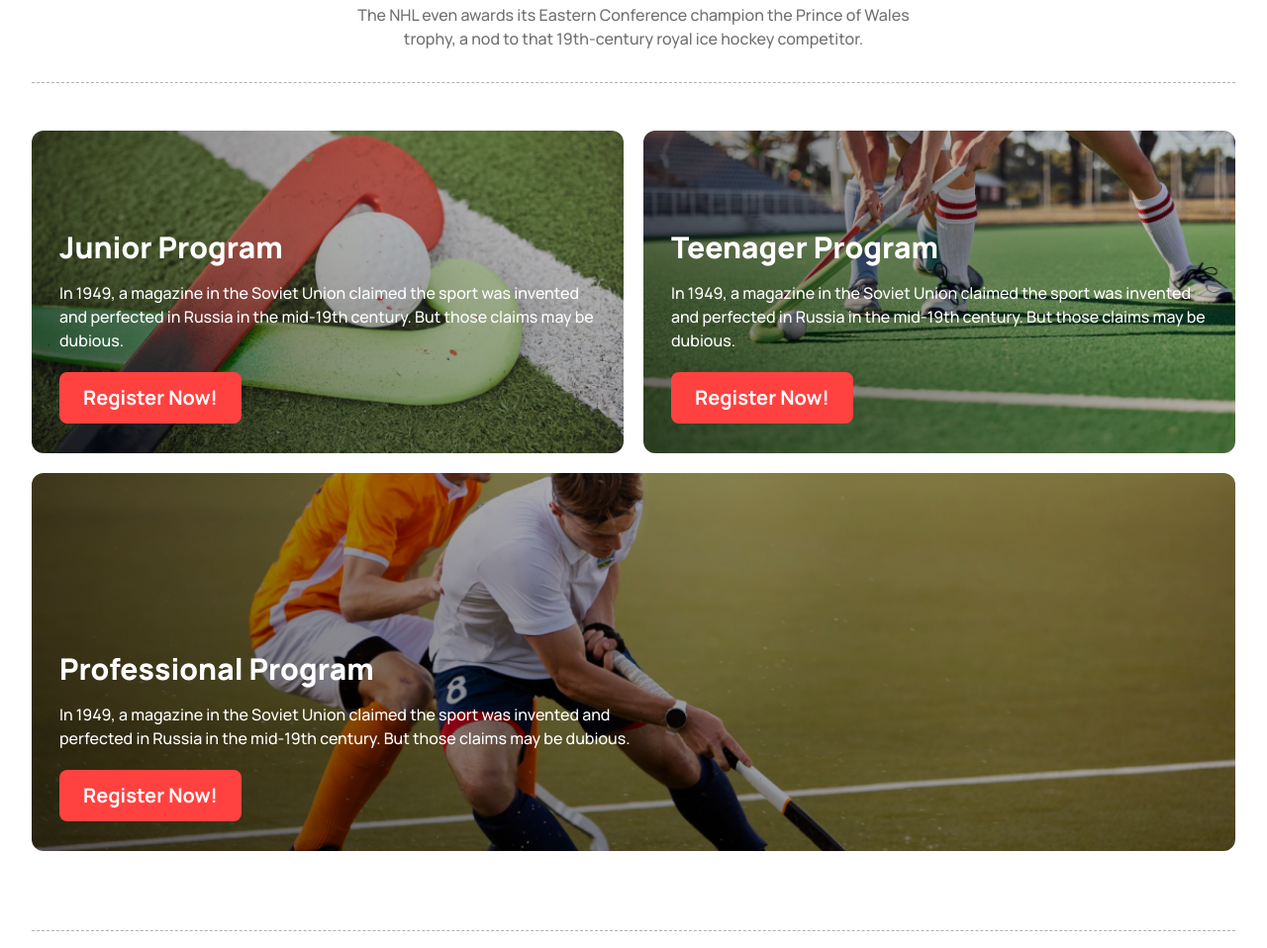
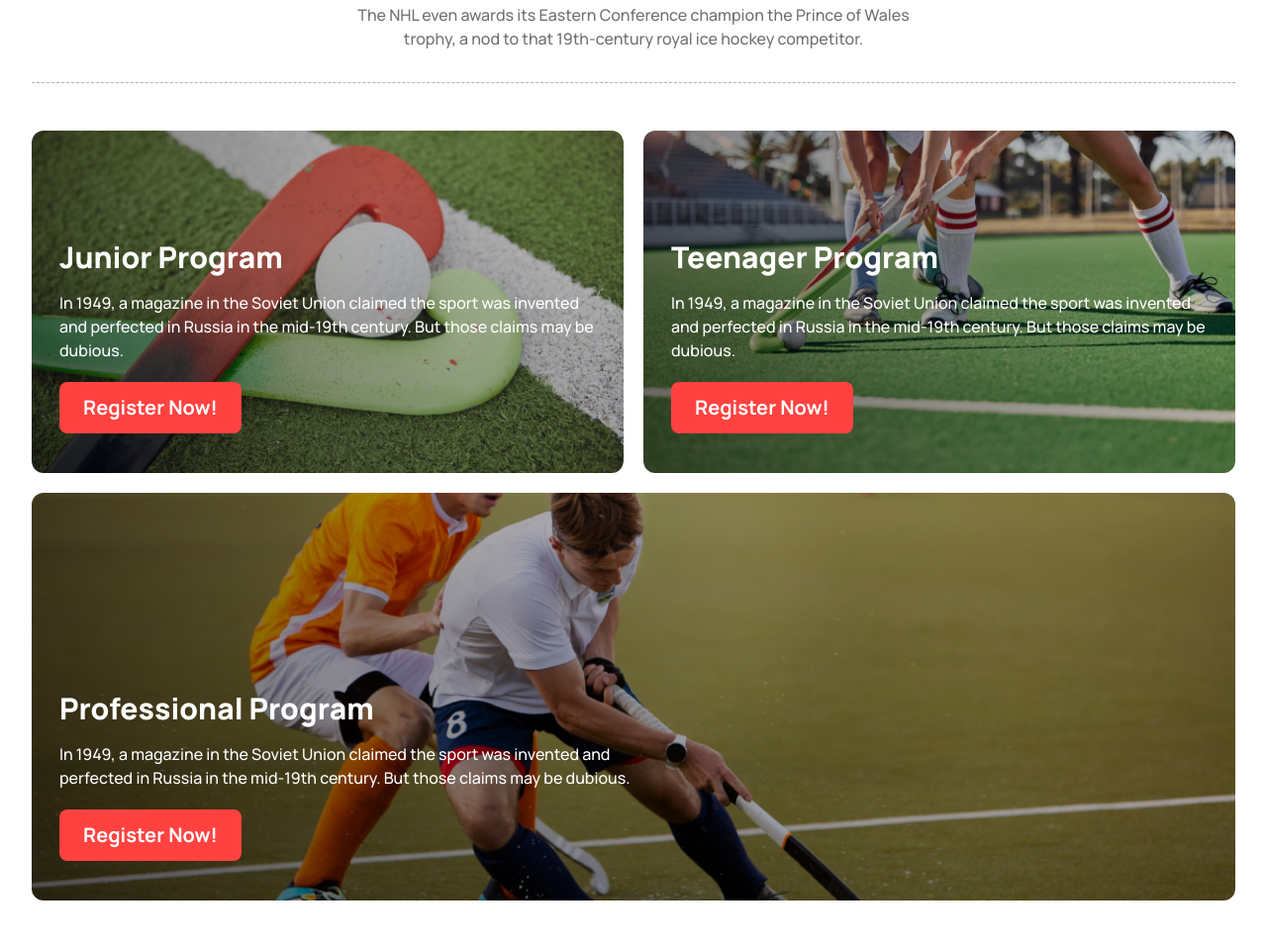
Before and after one commit to mustafa-official/hockey-club, a plain HTML site: page index.html in a window 1280 px wide. Shown: the part 1414-2372 px from the top of the page at 99% size. Drawn offline with nearby package versions, Linux system fonts and the light colour scheme.

Commit message:
project complete with responsive

```diff
--- a/index.html
+++ b/index.html
@@ -1,5 +1,5 @@
 <!DOCTYPE html>
-<html lang="en">
+<html lang="en" data-theme="light">
 
 <head>
     <meta charset="UTF-8">
@@ -197,7 +197,7 @@
 
             <div class="flex flex-col gap-5 lg:flex-row">
                 <div style="background: linear-gradient(45deg,rgba(0,0,0,0.6),rgba(0,0,0,0.1)),url('./images/program1.png'); background-position: center; background-size: cover; background-repeat: no-repeat; border-radius: 12px;"
-                    class="w-[100%] lg:w-[50%] py-12 px-8  lg:pt-[100px] lg:pb-[30px] lg:px-7 ">
+                    class="w-[100%] lg:w-[50%] py-12 px-8  lg:pt-[110px] lg:pb-[40px] lg:px-7 ">
                     <h2 class="text-white text-xl md:text-2xl lg:text-3xl font-extrabold">Junior Program</h2>
                     <p class="text-white text-[16px] font-medium mt-2 mb-3 md:mt-3 md:mb-4 lg:mt-4 lg:mb-5">In 1949, a
                         magazine in the Soviet Union
@@ -210,7 +210,7 @@
 
 
                 <div style="background: linear-gradient(45deg,rgba(0,0,0,0.6),rgba(0,0,0,0.1)),url('./images/program2.png'); background-position: center; background-size: cover; background-repeat: no-repeat; border-radius: 12px;"
-                    class="w-[100%] lg:w-[50%] py-12 px-8 lg:pt-[100px] lg:pb-[30px] lg:px-7 ">
+                    class="w-[100%] lg:w-[50%] py-12 px-8 lg:pt-[110px] lg:pb-[40px] lg:px-7 ">
                     <h2 class="text-white text-xl md:text-2xl lg:text-3xl font-extrabold">Teenager Program</h2>
                     <p class="text-white text-[16px] font-medium mt-2 mb-3 md:mt-3 md:mb-4 lg:mt-4 lg:mb-5">In 1949, a
                         magazine in the Soviet Union
@@ -223,7 +223,7 @@
             </div>
 
             <div style="background: linear-gradient(45deg,rgba(0,0,0,0.6),rgba(0,0,0,0.1)),url('./images/program3.png'); background-position: center; background-size: cover; background-repeat: no-repeat; border-radius: 12px;"
-                class="w-[100%] py-12 px-8 lg:pt-[180px] lg:pb-[30px] lg:px-7 mt-5 ">
+                class="w-[100%] py-12 px-8 lg:pt-[200px] lg:pb-[40px] lg:px-7 mt-5 ">
 
                 <h2 class="text-white text-xl md:text-2xl lg:text-3xl font-extrabold">Professional Program</h2>
                 <p class="text-white text-[16px] font-medium mt-2 mb-3 md:mt-3 md:mb-4 lg:mt-4 lg:mb-5 max-w-[100%] lg:max-w-[50%]">In 1949, a
```
